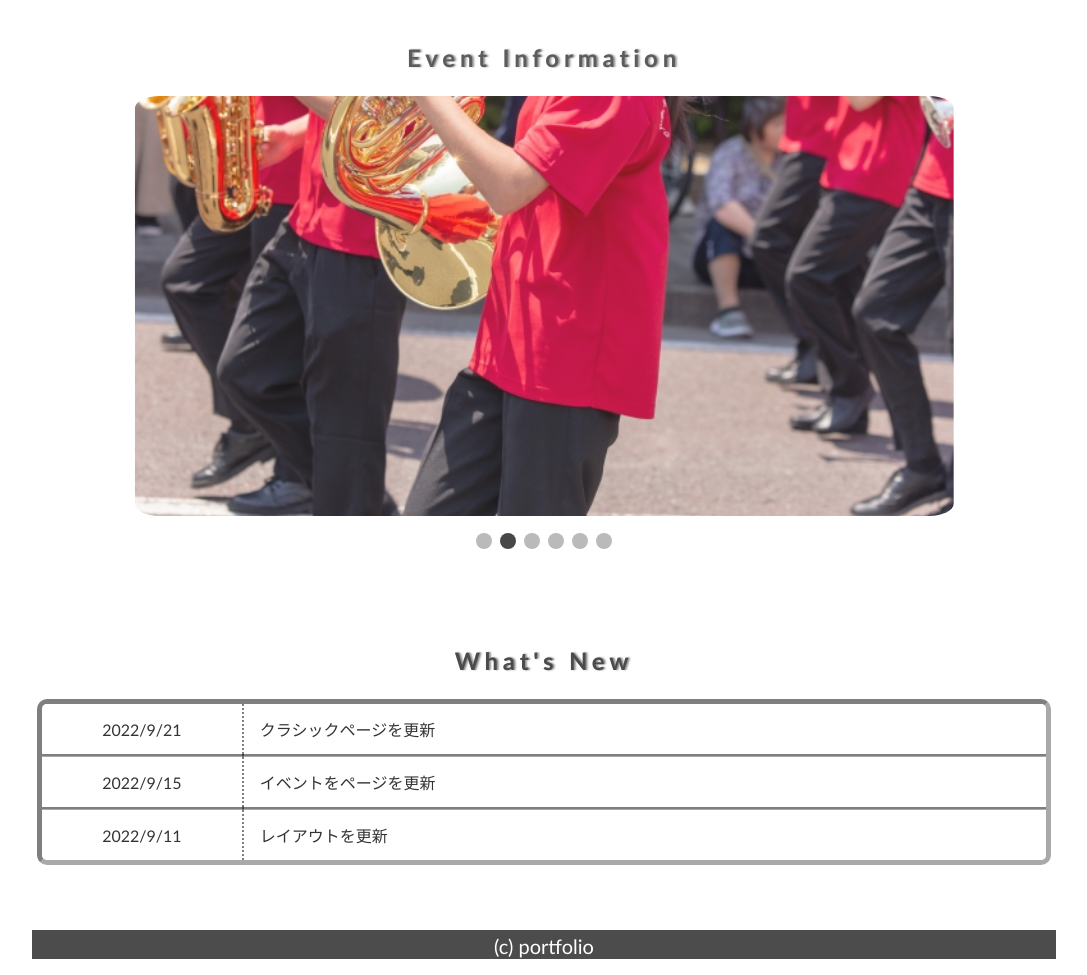
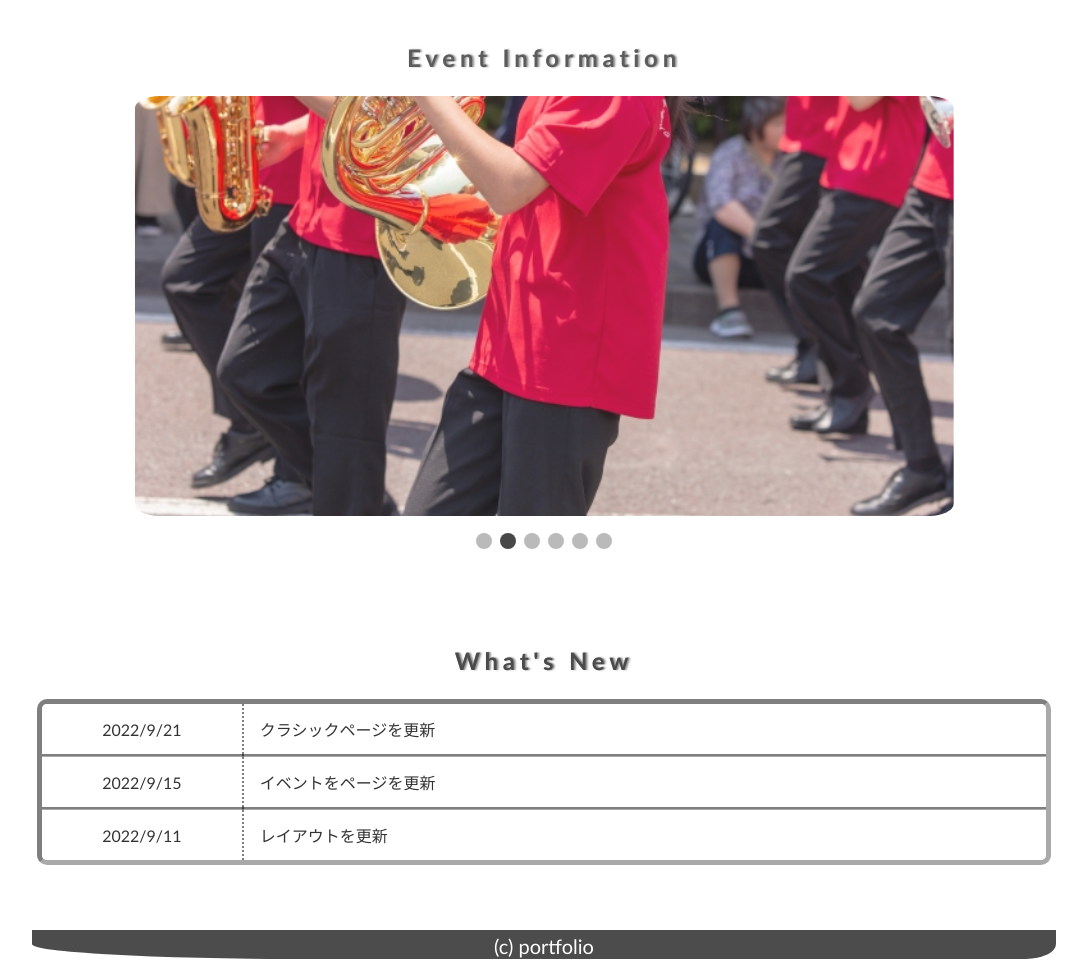
Before and after one commit to Anfini-111/portfolio, a plain HTML site: page index.html in a window 1280 px wide. Shown: the part 1427-2402 px from the top of the page, without its empty margins (96-1183 px from the left). Drawn offline with Linux system fonts and the light colour scheme.

Commit message:
コメント

```diff
--- a/css/style.css
+++ b/css/style.css
@@ -471,8 +471,8 @@ footer {
   text-align: center;
   margin: 0 auto 16px auto;
   font-size: 24px;
-  /* border-bottom-left-radius: 270px 15px;
-  border-bottom-right-radius: 30px 15px; */
+  border-bottom-left-radius: 270px 15px;
+  border-bottom-right-radius: 30px 15px;
 }
 
 footer small {
```
